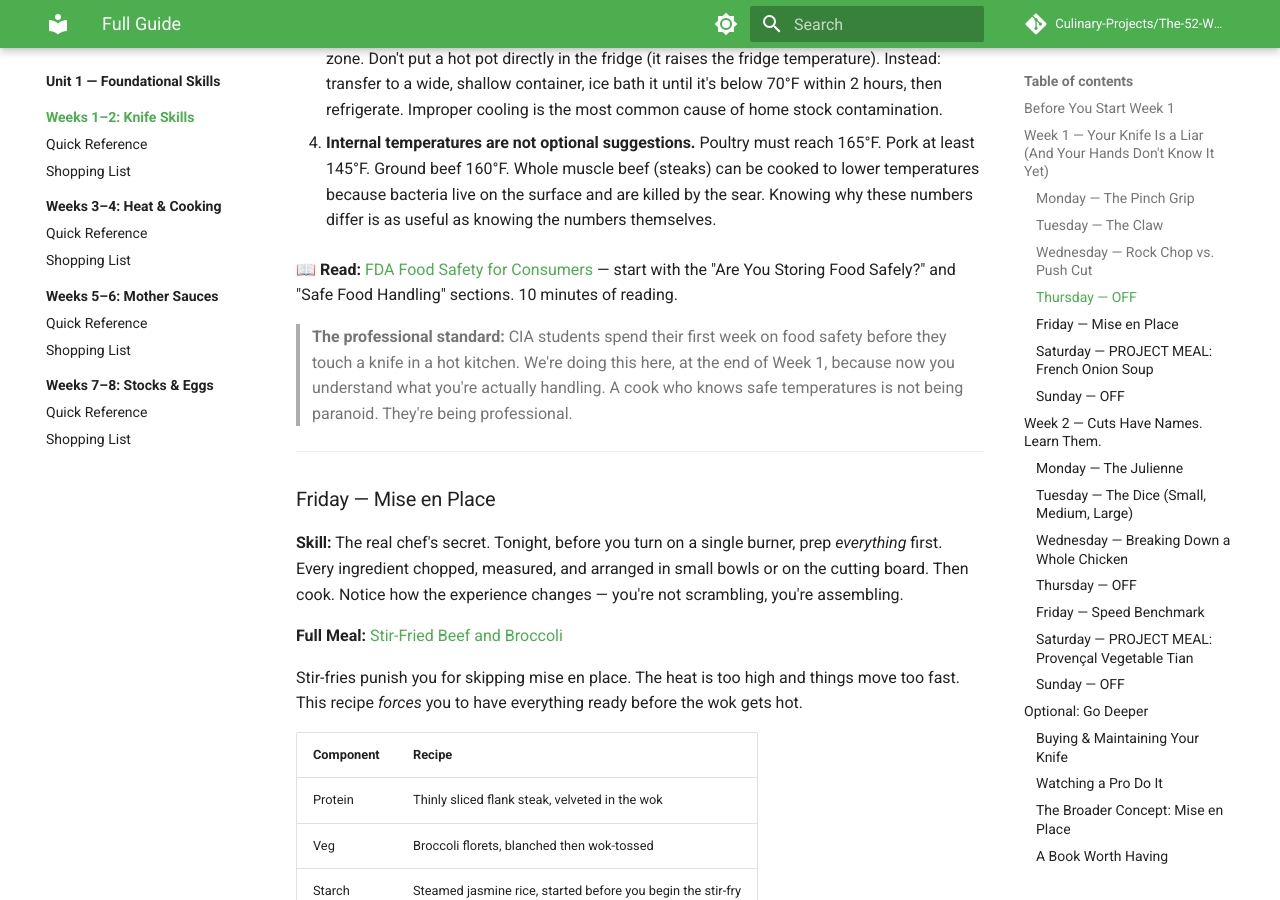
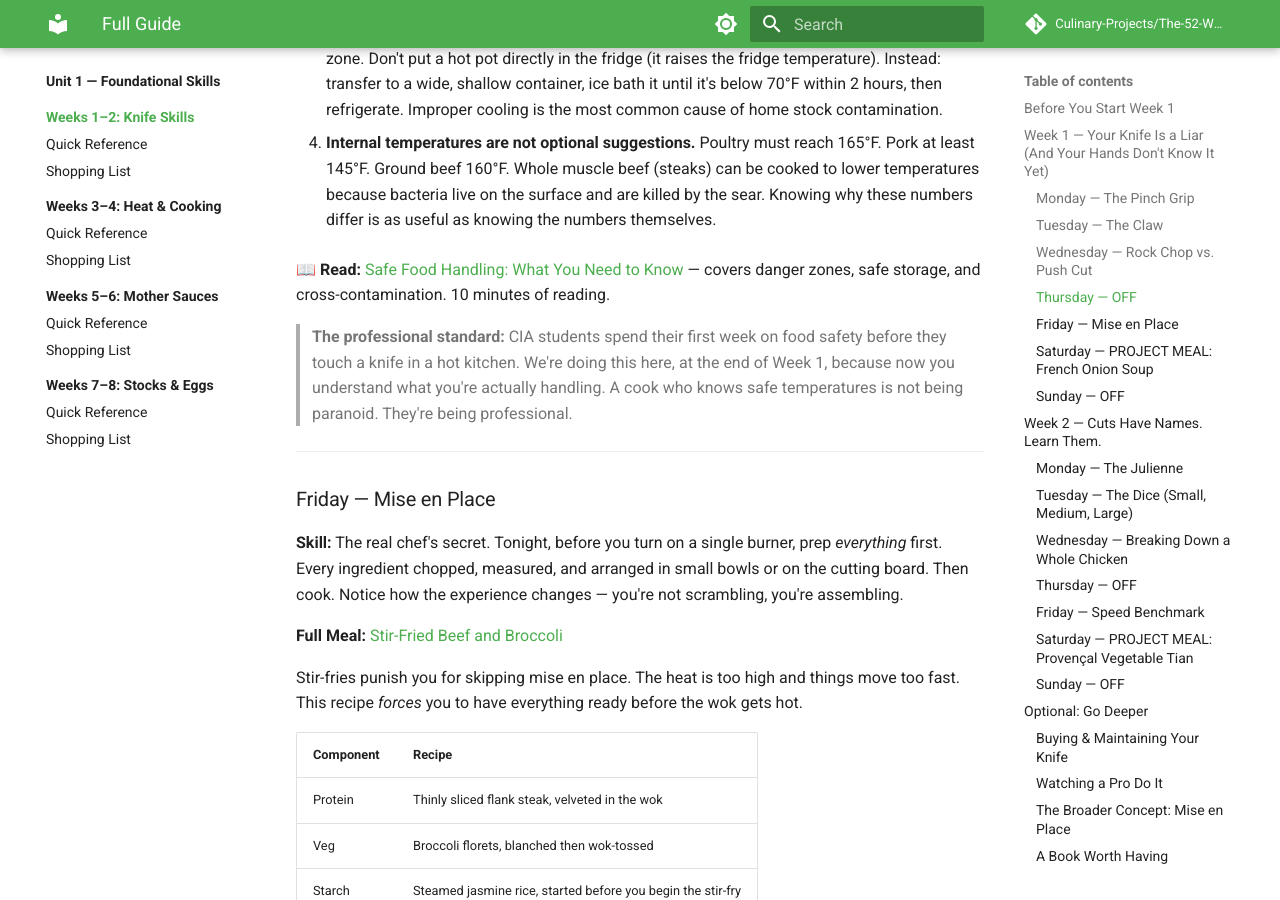
Before and after one commit to Culinary-Projects/The-52-Week-Culinary-Project, an MkDocs documentation site: the page built from docs/weeks/01-foundational-skills/01-02-knife-skills/index.md, in a window 1280 px wide and 900 px high, scrolled down 3143 px. Built offline with MkDocs 1.6.1 and Material for MkDocs 9.7.7, drawn with Linux system fonts in a browser that asks for light colours; comment, search, counter and statistics services are not loaded.

Commit message:
W01-02: fix 404 FDA food safety link

```diff
--- a/docs/weeks/01-foundational-skills/01-02-knife-skills/index.md
+++ b/docs/weeks/01-foundational-skills/01-02-knife-skills/index.md
@@ -97,7 +97,7 @@ The four things to understand before you finish Week 1:
 
 4. **Internal temperatures are not optional suggestions.** Poultry must reach 165°F. Pork at least 145°F. Ground beef 160°F. Whole muscle beef (steaks) can be cooked to lower temperatures because bacteria live on the surface and are killed by the sear. Knowing why these numbers differ is as useful as knowing the numbers themselves.
 
-📖 **Read:** [FDA Food Safety for Consumers](https://www.fda.gov/food/consumers) — start with the "Are You Storing Food Safely?" and "Safe Food Handling" sections. 10 minutes of reading.
+📖 **Read:** [Safe Food Handling: What You Need to Know](https://www.fda.gov/food/buy-store-serve-safe-food/safe-food-handling-what-you-need-know) — covers danger zones, safe storage, and cross-contamination. 10 minutes of reading.
 
 > **The professional standard:** CIA students spend their first week on food safety before they touch a knife in a hot kitchen. We're doing this here, at the end of Week 1, because now you understand what you're actually handling. A cook who knows safe temperatures is not being paranoid. They're being professional.
 
```
